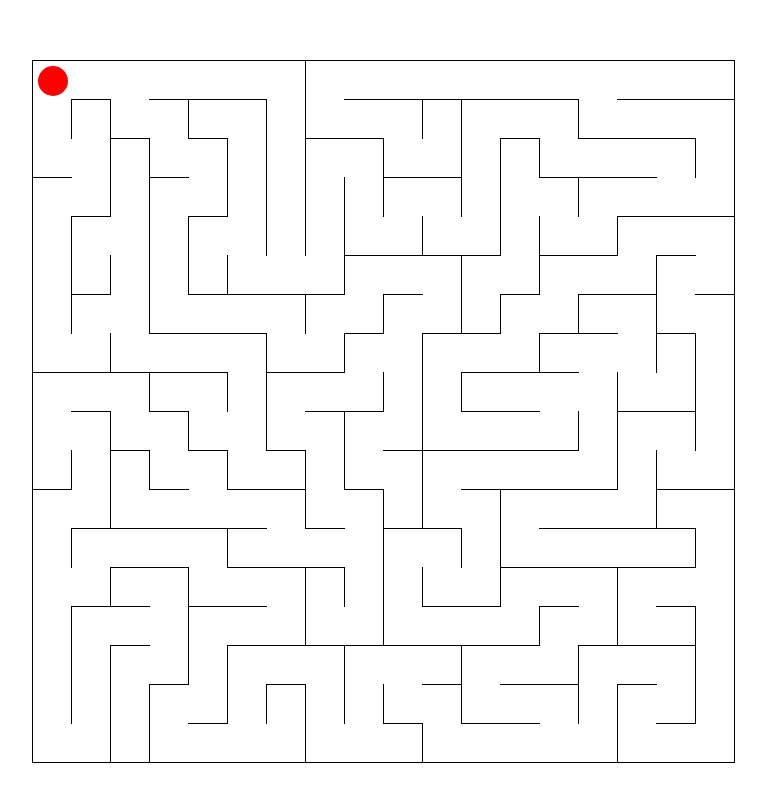
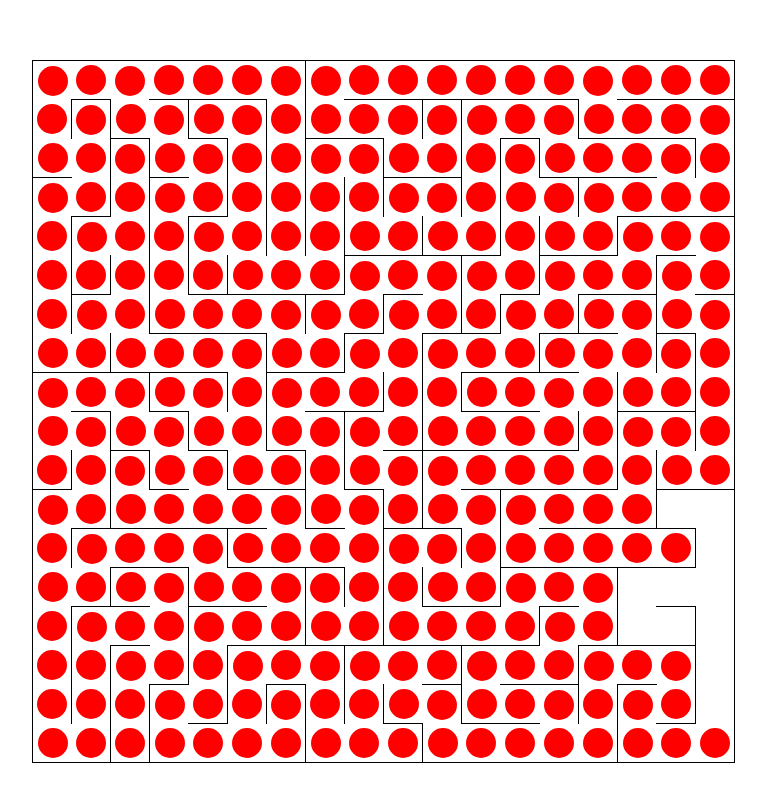
Before and after one commit to Sher-V/maze-game, a plain HTML site: page index.html in a window 1280 px wide. Shown: the whole page, without its empty margins (257-1023 px from the left). Drawn offline with Linux system fonts and the light colour scheme.

Commit message:
bfs solving a maze

```diff
--- a/index.css
+++ b/index.css
@@ -48,3 +48,7 @@
 .bottomBorder {
     border-bottom: 1px solid black;
 }
+
+.colored {
+    background-color: green;
+}
--- a/index.js
+++ b/index.js
@@ -100,6 +100,7 @@
     }
 
     addPlayer(player) {
+        this.player = player;
         document.getElementsByClassName("row")[player._x]
             .childNodes[player._y].classList.add("active");
 
@@ -117,8 +118,36 @@
                 .childNodes[player._y].classList.remove("active");
             document.getElementsByClassName("row")[0]
                 .childNodes[0].classList.add("active")
-            player._x = 0;
-            player._y = 0;
+            /*            player._x = 0;
+                        player._y = 0;*/
+        }
+    }
+
+    sleep(ms) {
+        return new Promise(resolve => setTimeout(resolve, ms))
+    }
+
+    async solve() {
+        const queueX = [], queueY = [],
+            marked = Array.from(new Array(this._height), () => new Array(this._width).fill(null));
+        queueX.push(this.player._x);
+        queueY.push(this.player._y);
+        debugger
+
+        while (queueY.length) {
+            const x = queueX.shift(), y = queueY.shift();
+            for (let i = 0; i < 4; i++) {
+                const newX = x + dr[i], newY = y + dc[i];
+                if (this.isValid(newX, newY) && !marked[newX][newY] && !this.grid[x][y].walls[i]) {
+                    marked[newX][newY] = true;
+                    await this.sleep(10);
+                    const elements = document.getElementsByClassName("active");
+                    document.getElementsByClassName("row")[newX].childNodes[newY].classList.add("active");
+                    if (newX === this._height - 1 && newY === this._width - 1) break;
+                    queueX.push(newX);
+                    queueY.push(newY);
+                }
+            }
         }
     }
 
@@ -191,3 +220,5 @@
 maze.renderMaze();
 
 maze.addPlayer(new Player(0, 0))
+
+maze.solve()
```
